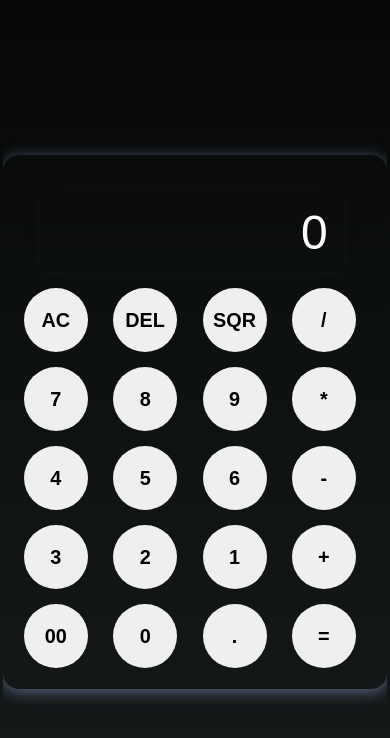
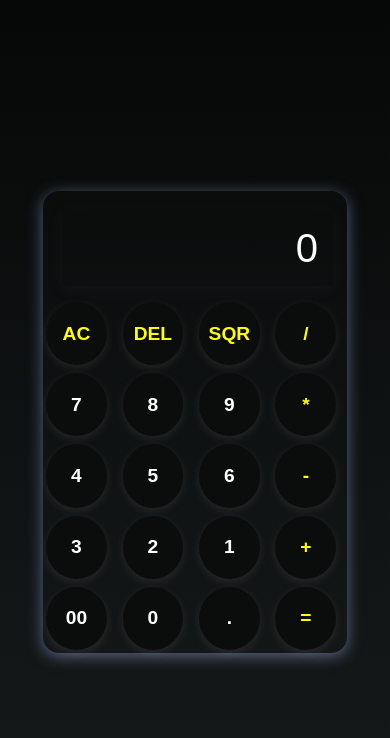
Before and after one commit to aditii-15/Calc-Project, a plain HTML site: page index.html in a window 390 px wide. Both pictures are taken after a click on the button "AC". Drawn offline with Linux system fonts and the light colour scheme.

Commit message:
Calc Files

```diff
--- a/index.html
+++ b/index.html
@@ -9,33 +9,33 @@
 <body>
     <div class="container">
         <div class="calculator">
-            <input type="text" id="inputBox" placeholder="0">
+            <input type="text" id="inputBox" placeholder="0" readonly>
 
             <div class="buttons">
-                <button class="button-operator">AC</button>
-                <button class="button-operator">DEL</button>
-                <button class="button-operator">SQR</button>
-                <button class="button-operator">/</button>
+                <button class="button operator">AC</button>
+                <button class="button operator">DEL</button>
+                <button class="button operator">SQR</button>
+                <button class="button operator">/</button>
 
                 <button class="button">7</button>
                 <button class="button">8</button>
                 <button class="button">9</button>
-                <button class="button-operator">*</button>
+                <button class="button operator">*</button>
 
                 <button class="button">4</button>
                 <button class="button">5</button>
                 <button class="button">6</button>
-                <button class="button-operator">-</button>
+                <button class="button operator">-</button>
 
                 <button class="button">3</button>
                 <button class="button">2</button>
                 <button class="button">1</button>
-                <button class="button-operator">+</button>
+                <button class="button operator">+</button>
 
                 <button class="button">00</button>
                 <button class="button">0</button>
                 <button class="button">.</button>
-                <button class="button-equalBtn">=</button>
+                <button class="button equalBtn">=</button>
 
             </div>
         </div>
--- a/script.js
+++ b/script.js
@@ -0,0 +1,53 @@
+const inputBox = document.getElementById("inputBox");
+const buttons = document.querySelectorAll("button");
+
+let expression = "";
+
+buttons.forEach(button => {
+    button.addEventListener("click", () => {
+        const value = button.innerText;
+
+        if (value === "AC") {
+            expression = "";
+            inputBox.value = "";
+        }
+
+        else if (value === "DEL") {
+            expression = expression.slice(0,-1);
+            inputBox.value = expression;
+        }
+
+        else if (value === "SQR") {
+            if (expression !== "") {
+                expression = Math.sqrt(Number(expression)).toString();
+                inputBox.value = expression;
+            }
+        }
+
+        else if (value === "=") {
+            try {
+                expression = eval(expression).toString();
+                inputBox.value = expression
+            } catch (error) {
+                inputBox.value = "Error";
+                expression = ""
+            }
+        }
+
+        else {
+           const operators = ["+", "-", "*", "/"];
+
+           if (operators.includes(value) && expression === ""){
+            return;
+           }
+
+           const lastChar = expression.slice(-1);
+           if (operators.includes(value) && operators.includes(lastChar)){
+            return;
+           }
+
+           expression += value;
+           inputBox.value = expression;
+        }
+    });
+});
--- a/style.css
+++ b/style.css
@@ -2,7 +2,7 @@
     margin: 0;
     padding: 0;
     box-sizing: border-box;
-    overflow-x: hidden;
+    /* overflow-x: hidden; */
 }
 
 /* html {
@@ -18,6 +18,7 @@ body {
     height: 100vh;
     background-image: linear-gradient(to bottom, #060707, #0b0d0d, #0f1212, #131616, #161a1a);
     width: 100vw;
+    overflow-x: hidden;
 }
 
 .container {
@@ -55,6 +56,10 @@ input:hover {
     cursor: pointer;
 }
 
+#inputBox {
+    color: white;
+}
+
 .buttons {
     display: grid;
     grid-template-columns: repeat(4, 1fr);
@@ -68,5 +73,73 @@ button {
     border-radius: 50%;
     font-size: 1.24rem;
     font-weight: bold;
+    background-color: #0b0d0d;
+    color: #ffffff;
+    box-shadow: 0px 3px 10px rgba(238, 221, 221, 0.1);
+}
 
+button:hover {
+    transform: scale(1.1);
+    box-shadow: 0 0 20px rgba(200, 220, 255, 0.3);
 }
+
+.operator {
+    color: yellow;
+}
+
+.equalBtn {
+    color: yellow;
+}
+
+@media screen and (max-width:500px) {
+
+    .container {
+    width: 19rem;
+    }
+
+    /* .calculator {
+    padding: 1.3rem;
+    border-radius: 1rem;
+    background: transparent;
+    box-shadow: 0px 3px 15px rgba(157, 184, 238, 0.5);
+} */
+
+input {
+    width: 17rem;
+    height: 76px;
+    padding: 1rem;
+    margin: 1rem;
+    border: none;
+    background: transparent;
+    box-shadow: 0px 3px 15px rgba(84, 84, 84, 0.1);
+    font-size: 2.5rem;
+    text-align: right;
+    transition: 0.5s ease all;
+}
+
+
+button {
+    border: none;
+    width: 3.8rem;
+    height: 3.95rem;
+    border-radius: 50%;
+    font-size: 1.2rem;
+    font-weight: bold;
+    background-color: #0b0d0d;
+    color: #ffffff;
+    box-shadow: 0px 3px 10px rgba(238, 221, 221, 0.1);
+}
+
+.calculator {
+    padding: 0.19rem;
+    border-radius: 1rem;
+    background: transparent;
+    box-shadow: 0px 3px 15px rgba(157, 184, 238, 0.5);
+}
+
+.buttons {
+    display: grid;
+    grid-template-columns: repeat(4, 1fr);
+    gap: 8px;
+}
+}
```
